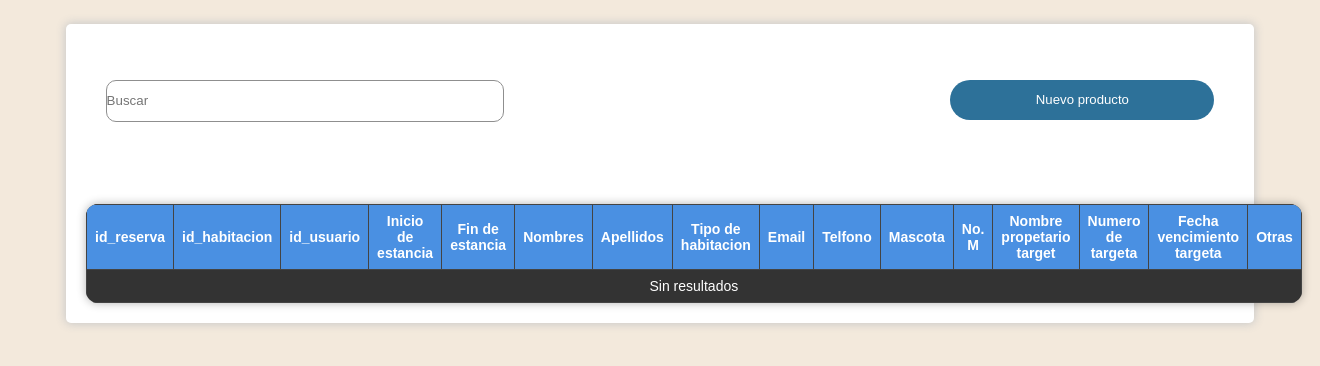
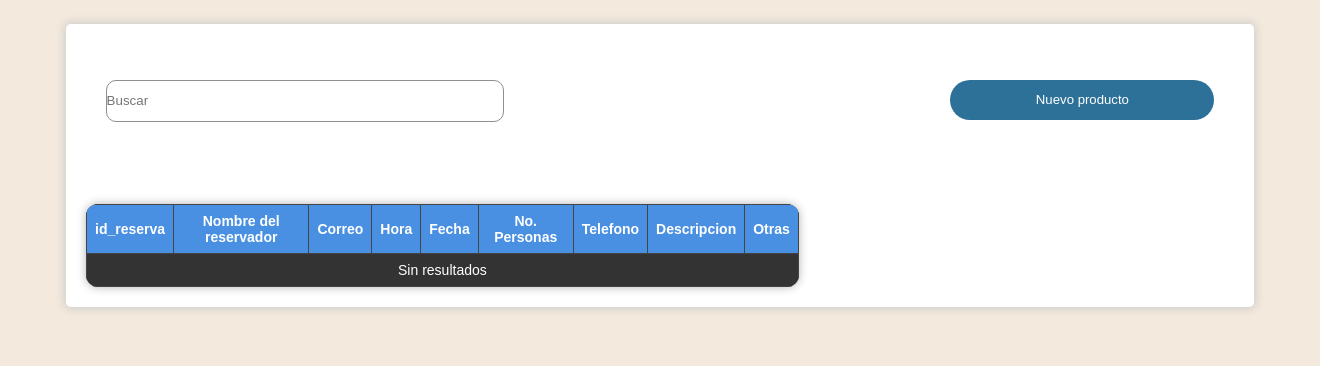
Before and after one commit to Kazu00001/Pawtel, a PHP site: page /most-revers-rest.php in a window 1320 px wide. Shown: the part 202-568 px from the top of the page. Run offline with PHP 8.4, Linux system fonts and the light colour scheme; data that the repository does not hold is empty.

Commit message:
Ultimos detalles gracias dios por acabar este martirio

```diff
--- a/Expolitec/Tipodehb.php
+++ b/Expolitec/Tipodehb.php
@@ -22,6 +22,7 @@
                         <ul class="menuv">
                             <li class="list"><a href="reservas-most.php">Mostrar Reservaciones</a></li>
                             <li class="list"><a href="Tipodehb.php">Mostrar Habitaciones</a></li>
+                            <li class="list"><a href="most-revers-res.php">Mostrar Reservaciones de Restaurante</a></li>
                         </ul>
                     </li>
                     <li><a href="#">Empleados</a>
--- a/Expolitec/empleados.php
+++ b/Expolitec/empleados.php
@@ -26,6 +26,7 @@
                         <ul class="menuv">
                             <li class="list"><a href="reservas-most.php">Mostrar Reservaciones</a></li>
                             <li class="list"><a href="Tipodehb.php">Mostrar Habitaciones</a></li>
+                            <li class="list"><a href="most-revers-res.php">Mostrar Reservaciones de Restaurante</a></li>
                         </ul>
                     </li>
                     <li><a href="#">Empleados</a>
--- a/Expolitec/inventario-mostr.php
+++ b/Expolitec/inventario-mostr.php
@@ -51,6 +51,7 @@ tr:nth-child(even) {
                         <ul class="menuv">
                             <li class="list"><a href="reservas-most.php">Mostrar Reservaciones</a></li>
                             <li class="list"><a href="Tipodehb.php">Mostrar Habitaciones</a></li>
+                            <li class="list"><a href="most-revers-res.php">Mostrar Reservaciones de Restaurante</a></li>
                         </ul>
                     </li>
                     <li><a href="#">Empleados</a>
--- a/Expolitec/most-revers-rest.php
+++ b/Expolitec/most-revers-rest.php
@@ -56,21 +56,14 @@
                 <table>
                     <thead>
                     <th>id_reserva</th>
-                    <th>id_habitacion</th>
-                    <th>id_usuario</th>
-                    <th>Inicio de estancia</th>
-                    <th>Fin de estancia</th>
-                    <th>Nombres</th>
-                    <th>Apellidos</th>
-                    <th>Tipo de habitacion</th>
-                    <th>Email</th>
-                    <th>Telfono</th>
-                    <th>Mascota</th>
-                    <th>No. M</th>
-                    <th>Nombre propetario target</th>
-                    <th>Numero de targeta</th>
-                    <th>Fecha vencimiento targeta</th>
-                    <th colspan="2">Otras</th>
+                    <th>Nombre del reservador</th>
+                    <th>Correo</th>
+                    <th>Hora</th>
+                    <th>Fecha</th>
+                    <th>No. Personas</th>
+                    <th>Telefono</th>
+                    <th>Descripcion</th>
+                    <th colspan="1">Otras</th>
                     </thead>
                     <tbody id="content_invent"></tbody>
                 <script>
--- a/Expolitec/save-reservarest.php
+++ b/Expolitec/save-reservarest.php
@@ -28,7 +28,7 @@ if (mysqli_connect_error()) {
     $celebracion=$_POST['celebracion'];
 
 // hacer la sentencia de envio
-$sql="INSERT INTO reserva(nombreclient,correo,iniestan,finestan,habitaciones,huspedes,ninos,Nombrpaq) value('$nom','$correo','$icioestan','$finestan','$habitaciones','$huspedes','$ninos','$mascota','$tipohab')";
+$sql="INSERT INTO restar(nombre,Correo,horaR,fechaR,numPersonas,Telefono,descr) value('$nombre','$correo','$hora','$personas','$telefono','$celebracion')";
 //mandar la sentancia de envio
 $envio= mysqli_query($Conexion,$sql);
 // si hay un problema con el envio le damos un mensaje de que no se pudo
```
Also changed, not shown: Expolitec/load-reserva-rest.php (+3 -18 lines).
